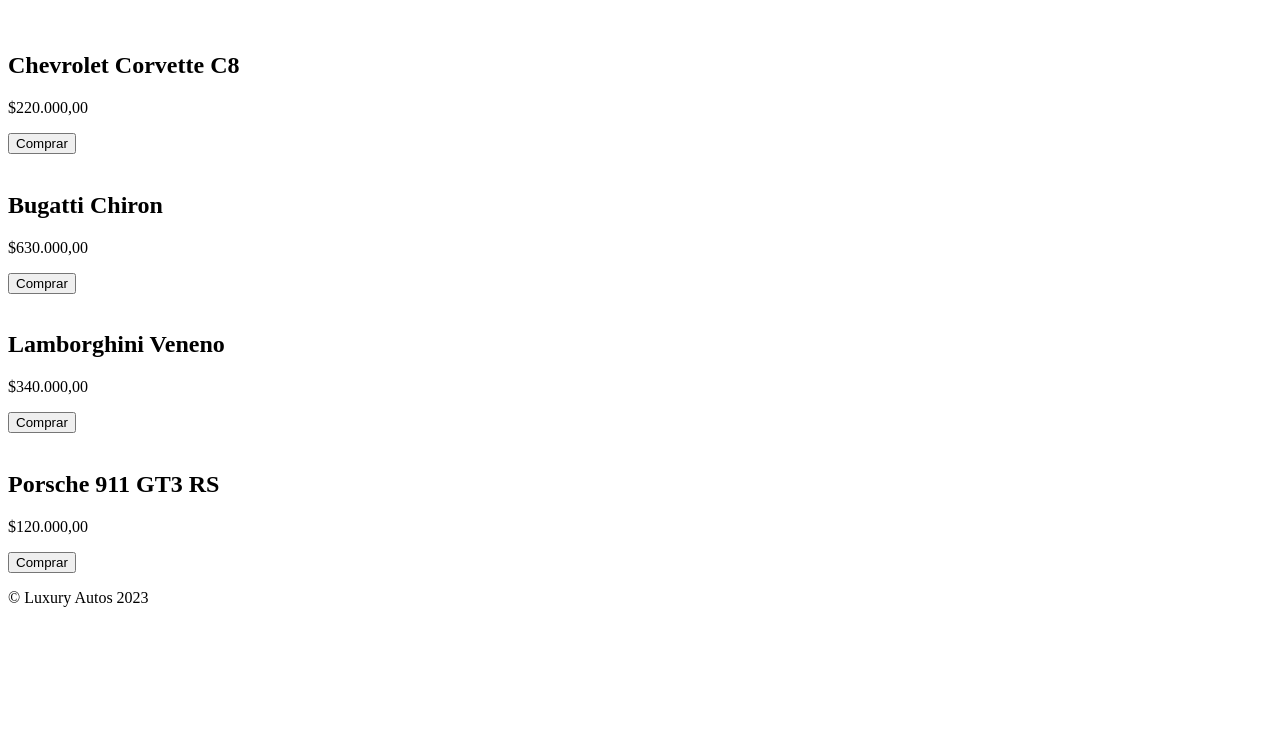
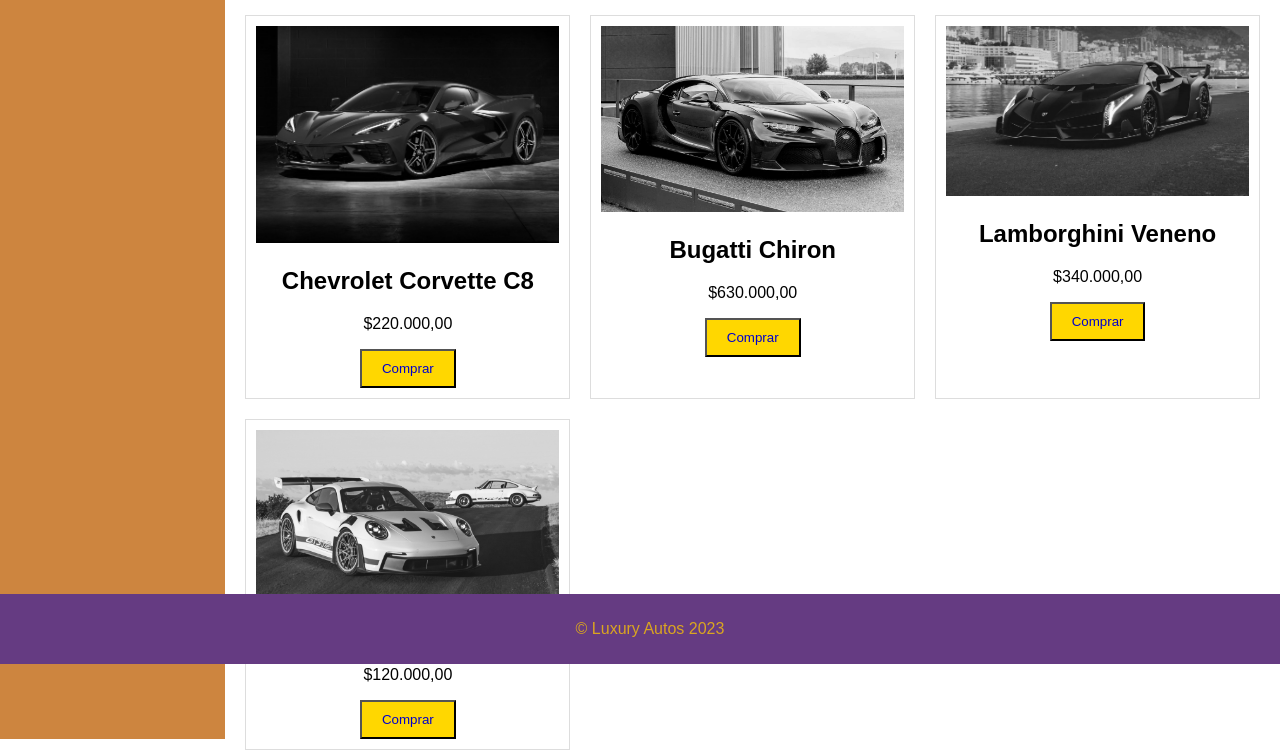
Before and after one commit to Smooth2044/Desafio-grid-MQ-animacion, a plain HTML site: page index.html in a window 1280 px wide. Shown: the part 136-886 px from the top of the page. Before the commit the page ends 800 px from the top, so only its background shows below. Drawn offline with Linux system fonts and the light colour scheme; the site is published under a folder, as on GitHub Pages, so addresses that start at the root find nothing.

Commit message:
Update index.html

```diff
--- a/index.html
+++ b/index.html
@@ -4,7 +4,7 @@
     <meta charset="UTF-8">
     <meta name="viewport" content="width=device-width, initial-scale=1.0">
     <title>Luxury Autos</title>
-    <link rel="stylesheet" href="/assets/css/style.css">
+    <link rel="stylesheet" href="./assets/css/style.css">
 </head>
 <body>
 
@@ -23,25 +23,25 @@
 
     <main>
         <div class="producto">
-            <img src="/assets/img/foto-1-chevrolet-corvette-c8.jpg" alt="" class="imagen">
+            <img src="./assets/img/foto-1-chevrolet-corvette-c8.jpg" alt="" class="imagen">
             <h2>Chevrolet Corvette C8</h2>
             <p>$220.000,00</p>
             <button>Comprar</button>
         </div>
         <div class="producto">
-            <img src="/assets/img/foto-2-bugatti-chiron.jpg" alt="" class="imagen">
+            <img src="./assets/img/foto-2-bugatti-chiron.jpg" alt="" class="imagen">
             <h2>Bugatti Chiron</h2>
             <p>$630.000,00</p>
             <button>Comprar</button>
         </div>
         <div class="producto">
-            <img src="/assets/img/foto-3-lamborgini-veneno.jpg" alt="" class="imagen">
+            <img src="./assets/img/foto-3-lamborgini-veneno.jpg" alt="" class="imagen">
             <h2>Lamborghini Veneno</h2>
             <p>$340.000,00</p>
             <button>Comprar</button>
         </div>
         <div class="producto">
-            <img src="/assets/img/foto-4-PORSCHE-911-GT3-RS.jpg" alt="" class="imagen">
+            <img src="./assets/img/foto-4-PORSCHE-911-GT3-RS.jpg" alt="" class="imagen">
             <h2>Porsche 911 GT3 RS</h2>
             <p>$120.000,00</p>
             <button>Comprar</button>
```
